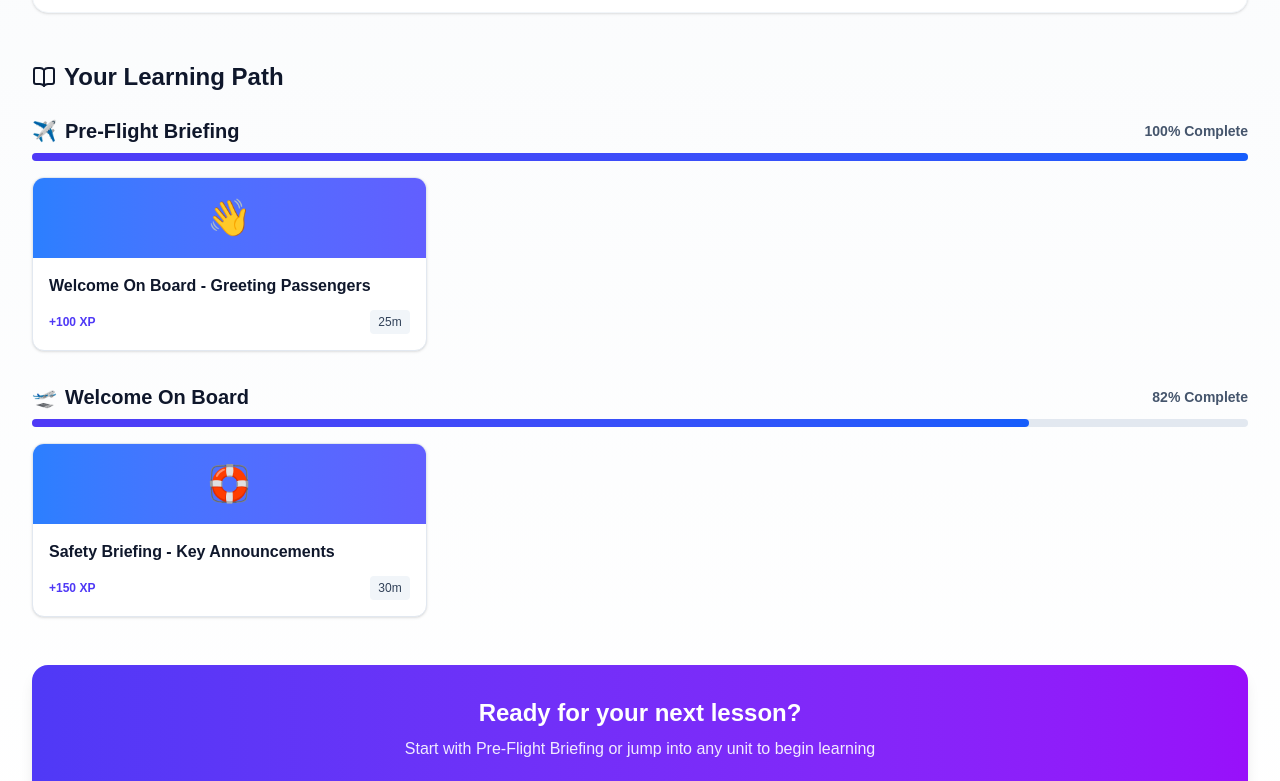
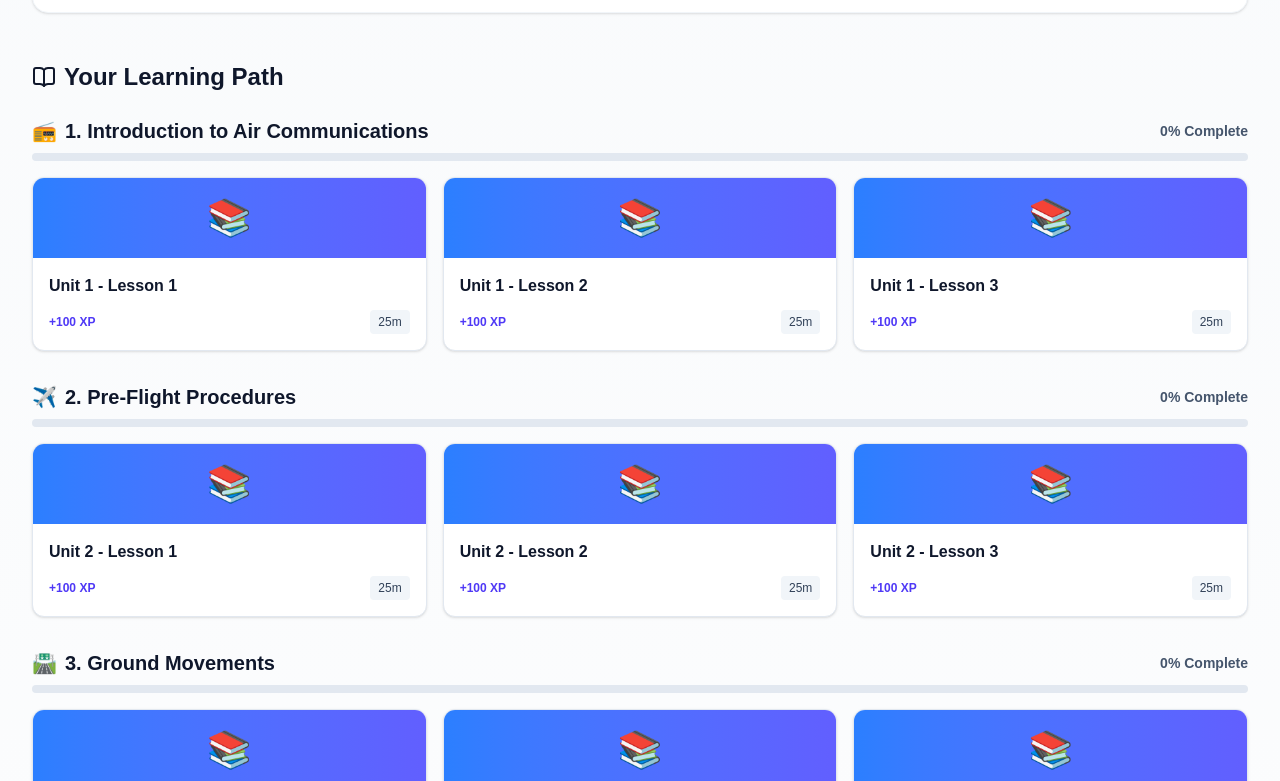
Before and after one commit to cergy2016/cabin-crew-academy, a Next.js app: page / in a window 1280 px wide. Shown: the part 539-1320 px from the top of the page. Built offline with nearby package versions, Linux system fonts and the light colour scheme.

Commit message:
fix: use iCAOUnits instead of undefined lessonData variable

```diff
--- a/app/(dashboard)/page.tsx
+++ b/app/(dashboard)/page.tsx
@@ -5,7 +5,7 @@ import { motion } from 'framer-motion';
 import { Zap, Flame, Trophy, BookOpen, TrendingUp, Target } from 'lucide-react';
 import { useAppStore } from '@/lib/store';
 import ProgressRing from '@/components/ProgressRing';
-import { lessonData } from '@/lib/data/lessons';
+import { iCAOUnits } from '@/lib/data/icao-curriculum';
 
 export default function DashboardPage() {
   const { stats, user } = useAppStore();
@@ -187,7 +187,7 @@ export default function DashboardPage() {
           </h2>
 
           <div className="space-y-8">
-            {lessonData.map((unit, unitIdx) => (
+            {iCAOUnits.map((unit, unitIdx) => (
               <motion.div
                 key={unit.id}
                 initial={{ opacity: 0, y: 20 }}
```
